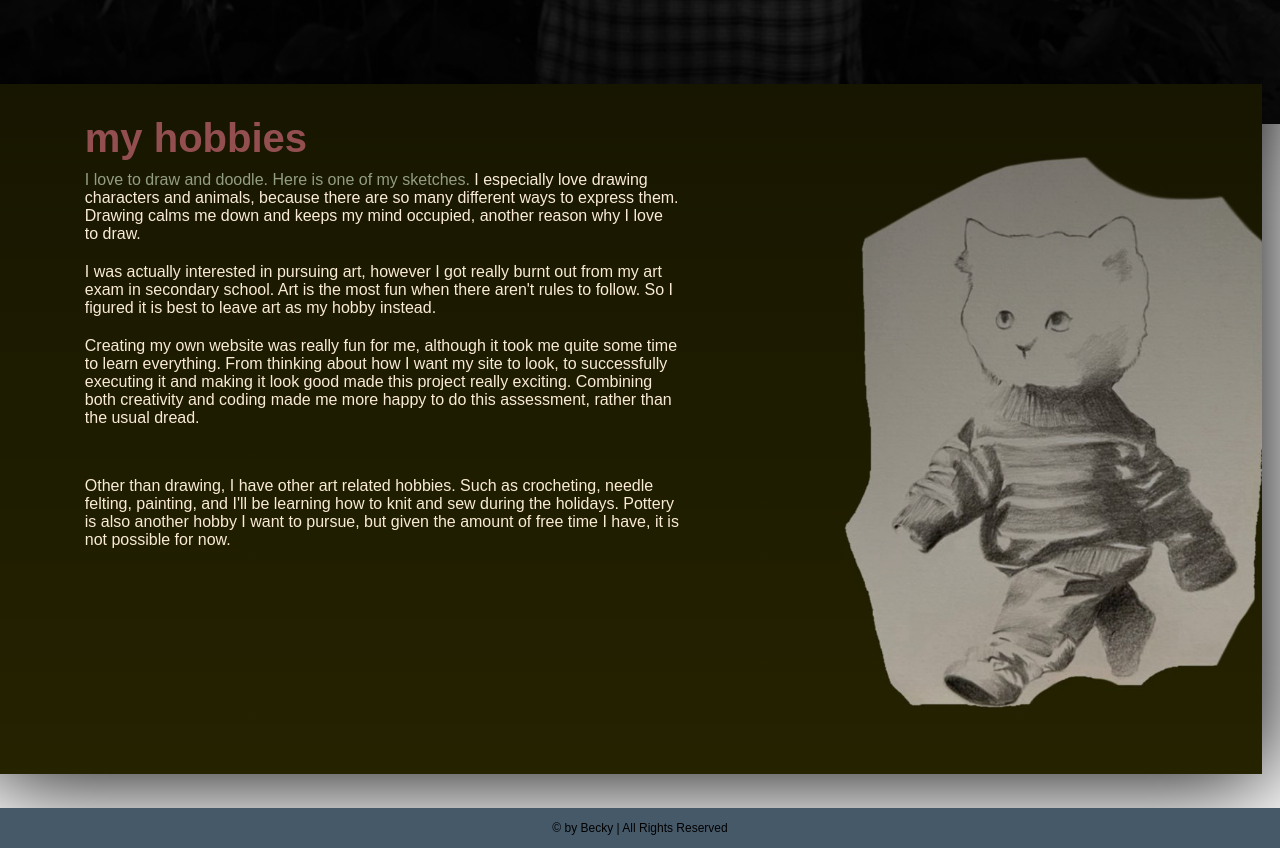
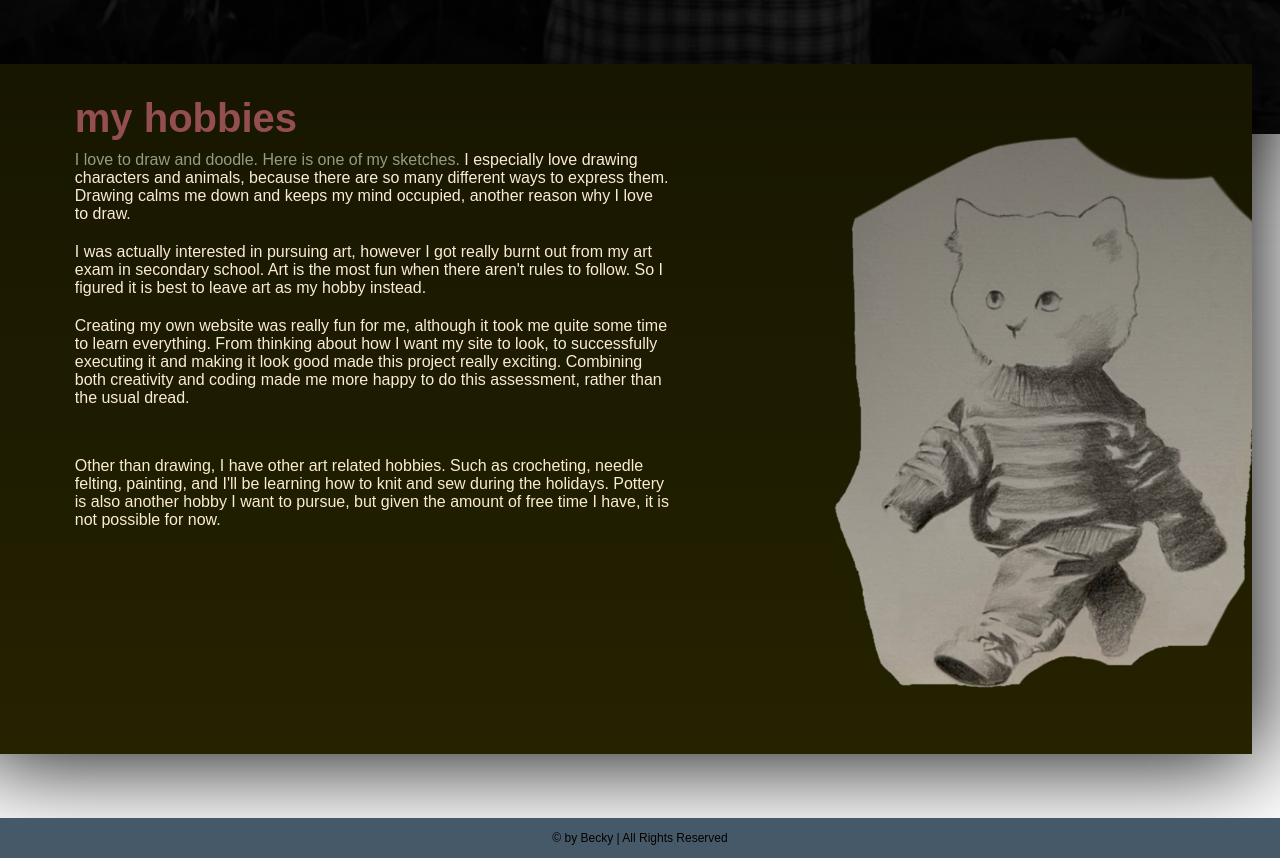
Before and after one commit to lyqee/becky, a plain HTML site: page about_me.html in a window 1280 px wide. Shown: the part 1062-1920 px from the top of the page. Drawn offline with Linux system fonts and the light colour scheme.

Commit message:
about_me_base.css

```diff
--- a/about_me_base.css
+++ b/about_me_base.css
@@ -33,7 +33,7 @@
   background-size: cover;
   background-position: 0 20%;
   filter: drop-shadow(5px 5px 50px #000);
-  height: 950px;
+  height: 960px;
   position: relative;
   bottom: 404px;
 }
@@ -78,8 +78,8 @@ background-position: 0 20%;
 width: 100vw;
 height: 690px;
 position: relative;
-top: 878px;
-right: 120px;
+top: 858px;
+right: 130px;
 }
 
 .hobby-content .hobby-text {
```
